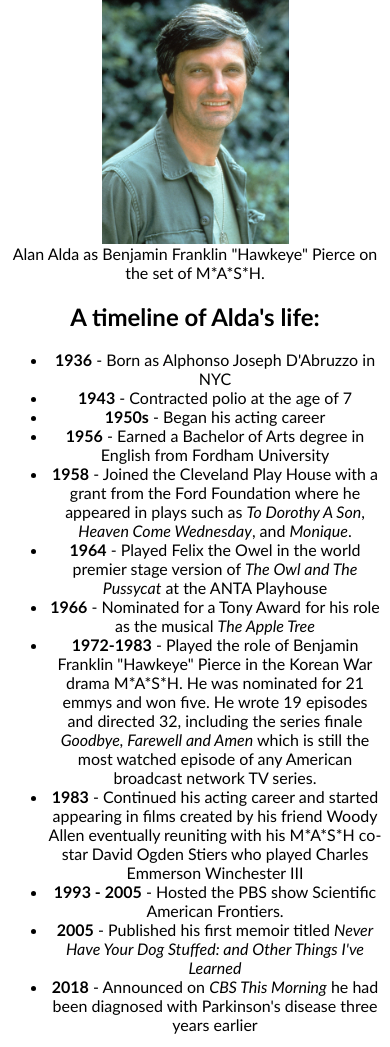
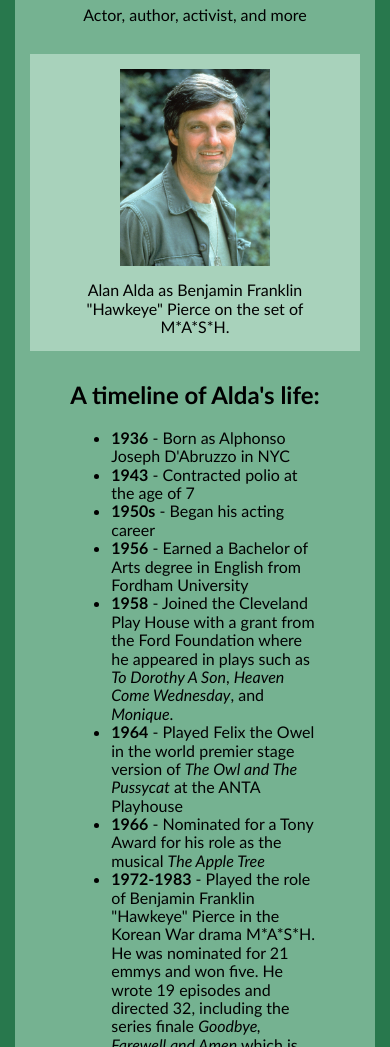
Before and after one commit to s-Camp/FCCProjects, a plain HTML site: page Responsive-Web-Design/Tribute-Page/tribute.html in a window 390 px wide. Shown: the part 119-1166 px from the top of the page. Drawn offline with Linux system fonts and the light colour scheme.

Commit message:
Mostly finished project. Media queries need work

```diff
--- a/Responsive-Web-Design/Tribute-Page/css/tribute.css
+++ b/Responsive-Web-Design/Tribute-Page/css/tribute.css
@@ -1,6 +1,14 @@
 html {
+    background-color: #28784D;
+}
+
+body {
     font-family: "Trebuchet MS", Helvetica, sans-serif;
     text-align: center;
+}
+
+blockquote, cite {
+    font-style: italic;
 }
 
 img {
@@ -8,4 +16,40 @@ img {
     height: auto;
     margin: auto;
     max-width: 50%;
+    width: 25%;
 }
+
+ul {
+   max-width: 35%;
+   margin: 0 auto;
+   text-align: left;
+}
+
+#main {
+    background-color: #75B291;
+    margin: 30px 15px;
+    padding: 15px;
+    border: 0px solid;
+    border-radius: 5px;
+}
+
+#img-div {
+    background-color: #A8D2BB;
+    margin: 30px auto;
+    padding: 15px;
+}
+
+#img-caption {
+    margin: 15px;
+    margin-bottom: 0px;
+}
+
+@media only screen and (max-height: 1079px) {
+    img {
+        width: 50%;
+    }
+
+    ul {
+        max-width: 75%;
+    }
+}
--- a/Responsive-Web-Design/Tribute-Page/tribute.html
+++ b/Responsive-Web-Design/Tribute-Page/tribute.html
@@ -1,7 +1,7 @@
 <!DOCTYPE html>
 <html>
     <head>
-        <!-- <link rel="stylesheet" type="text/css" href="../../css/reset.css"> -->
+        <link rel="stylesheet" type="text/css" href="../../css/sanitize.css">
         <link rel="stylesheet" type="text/css" href="./css/tribute.css">
     </head>
     <body>
@@ -12,7 +12,7 @@
             </div>
             <div id="img-div">
                 <img id="image" src="./images/alanHawkeye.jpg">
-                <caption id="img-caption">Alan Alda as Benjamin Franklin "Hawkeye" Pierce on the set of M*A*S*H.</caption>
+                <div id="img-caption">Alan Alda as Benjamin Franklin "Hawkeye" Pierce on the set of M*A*S*H.</div>
             </div>
             <div id="tribute-info">
                 <h2>A timeline of Alda's life:</h2>
@@ -30,9 +30,9 @@
                     <li><strong>2005</strong> - Published his first memoir titled <i>Never Have Your Dog Stuffed: and Other Things I've Learned</i></li>
                     <li><strong>2018</strong> - Announced on <i>CBS This Morning</i> he had been diagnosed with Parkinson's disease three years earlier</li>
                 </ul>
-                <blockquote>At time you have to leave the city of your comfort to go into the wilderness of your intuition. What you'll discover will be wonderful. What you'll discover is yourself.</blockquote>
-                <cite>Alan Alda</cite>
-                <a href="https://en.wikipedia.org/wiki/Alan_Alda" target="_blank">Read more about Alan Alda here</a>
+                <blockquote>"At times you have to leave the city of your comfort to go into the wilderness of your intuition. What you'll discover will be wonderful. What you'll discover is yourself."</blockquote>
+                <cite> -- Alan Alda</cite>
+                <h3>Read more about Alda's life by checking out his <a id="tribute-link" href="https://en.wikipedia.org/wiki/Alan_Alda" target="_blank">Wikipedia page</a>.</h3>
             </div>
         </div>
     </body>
```
